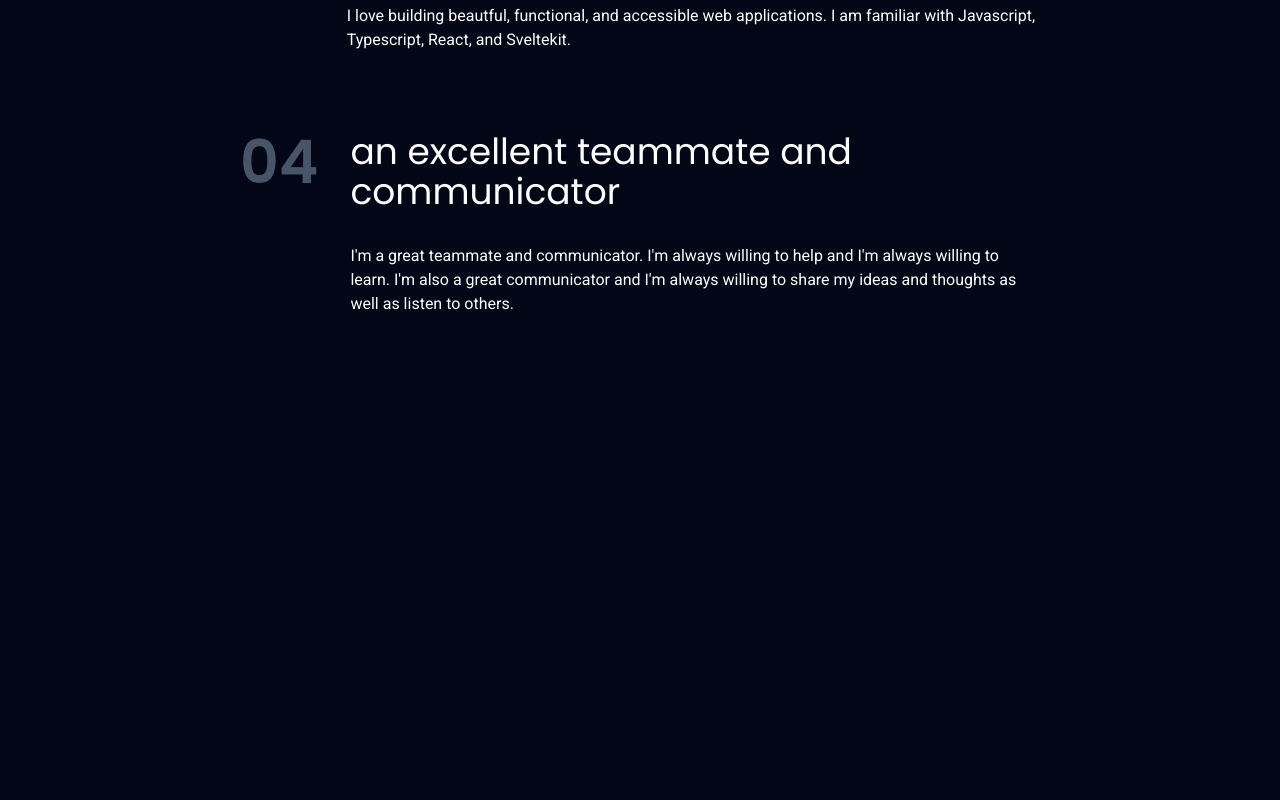
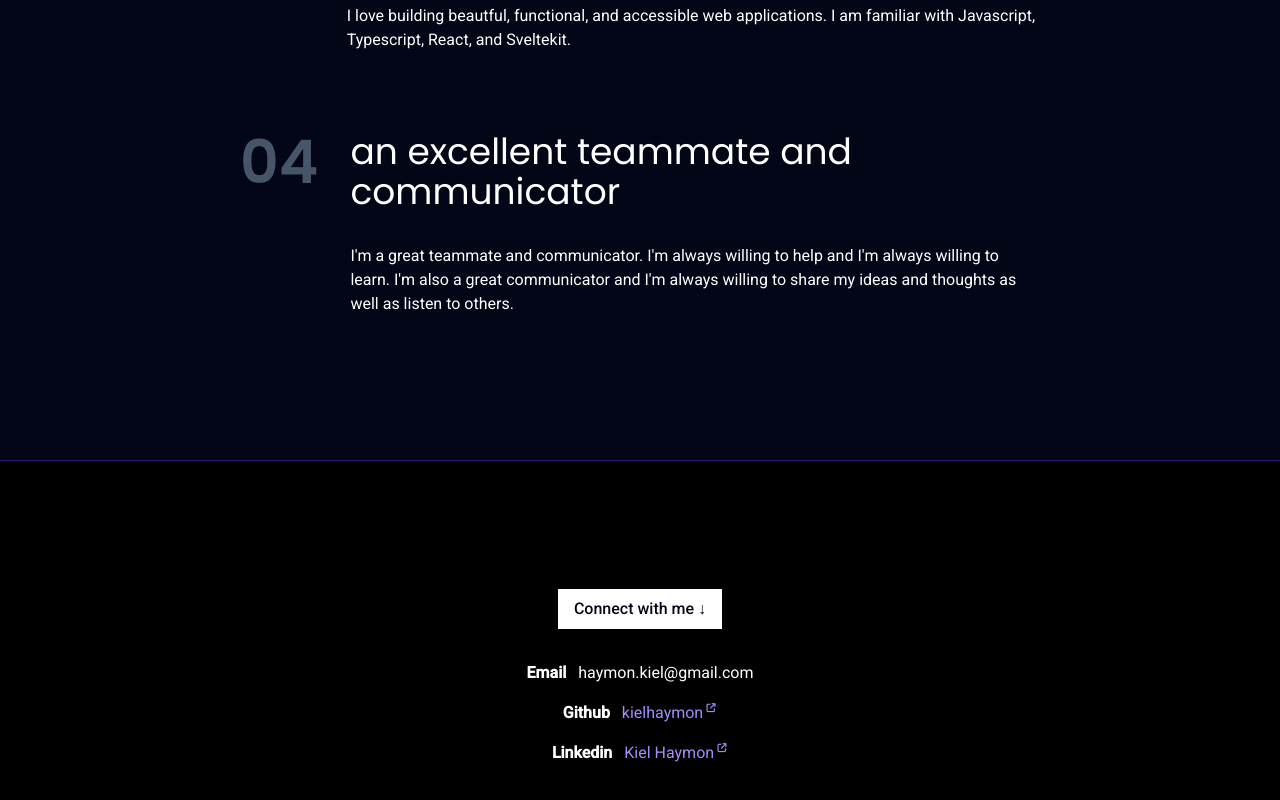
Before and after one commit to kielhaymon/my-website, a SvelteKit app: page / in a window 1280 px wide. Shown: the part 1510-2310 px from the top of the page. Before the commit the page ends 1970 px from the top, so only its background shows below. Built offline with nearby package versions, Linux system fonts and the light colour scheme.

Commit message:
added footer

```diff
--- a/src/components/Footer.svelte
+++ b/src/components/Footer.svelte
@@ -0,0 +1,20 @@
+<footer class="py-20 sm:py-32 bg-black border-t border-solid border-violet-950 flex flex-col gap-4 sm:gap-8 justify-center items-center">
+  <p class="px-4 py-2 bg-white text-slate-950 font-medium">
+    Connect with me &darr;
+  </p>
+  <div class="flex flex-col gap-4 items-center justify-center">
+    <p><b class="pr-2">Email</b> haymon.kiel@gmail.com</p>
+    <p><b class="pr-2">Github</b>
+      <a class="text-violet-400" target="_blank" href="https://github.com/kielhaymon">
+        kielhaymon<sup > <span class="text-xs scale-75 pl-0.5">
+          <i class="fa-solid fa-arrow-up-right-from-square text-sx scale-[75%]" />
+    </span></sup></a>
+    </p>
+    <p><b class="pr-2">Linkedin</b>
+      <a class="text-violet-400" target="_blank" href="https://www.linkedin.com/in/kiel-haymon-02489b80/">
+        Kiel Haymon<sup > <span class="text-xs scale-75 pl-0.5">
+          <i class="fa-solid fa-arrow-up-right-from-square text-sx scale-[75%]" />
+    </span></sup></a>
+    </p>
+
+</footer>
--- a/src/components/Main.svelte
+++ b/src/components/Main.svelte
@@ -21,7 +21,7 @@
       <a
       href="https://www.linkedin.com/in/kiel-haymon-02489b80/"
       target="_blank"
-     class="blueShadow mx-auto lg:mr-auto text-base sm:text-lg md:text-xl poppins relative overflow-hidden px-6 py-3 group rounded-full bg-white text-slate-950 cursor-pointer">
+     class="blueShadow mx-auto lg:mr-auto lg:ml-0 text-base sm:text-lg md:text-xl poppins relative overflow-hidden px-6 py-3 group rounded-full bg-white text-slate-950 cursor-pointer">
       <div class="absolute top-0 right-full w-full h-full bg-violet-400 opacity-20 group-hover:translate-x-full z-0 duration-200"
       />
       <h4 class="relative z-9">Get In Touch &rarr;</h4>
```
